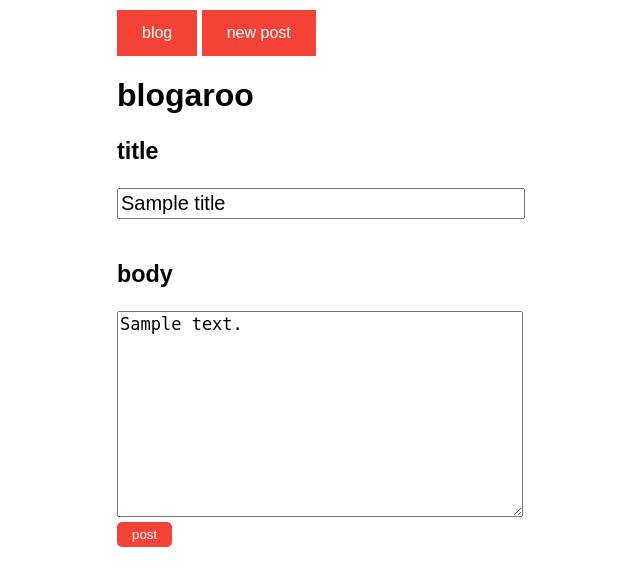
After one commit to gregboe/build-a-blog, a Python web app: template templates/new_post.html in a window 1280 px wide. The commit adds this page. Shown: the top 586 px of the page, without its empty margins (123-763 px from the left). Run offline with Jinja, Linux system fonts and the light colour scheme; the template is opened without the code that fills it: most values are stand-ins (such as "Sample title", 1, 10 or a date in 2020).

Commit message:
Finished pre-hack

```diff
--- a/templates/base.html
+++ b/templates/base.html
@@ -3,14 +3,91 @@
 <html>
 
     <head>
-        <title>Blog</title>
+        <title>blog</title>
+
+        <style type="text/css">
+            body {
+                font-family: sans-serif;
+                width: 800px;
+                margin: 0 auto;
+                padding: 10px;
+            }
+
+            a.nav:link, a.nav:visited {
+                background-color: #f44336;
+                color: white;
+                padding: 14px 25px;
+                text-align: center;
+                text-decoration: none;
+                display: inline-block;
+            }
+
+            a.nav:hover, a.nav:active {
+            background-color: #9e9e9e;
+            }
+
+            a.post-title:link, a.post-title:visited {
+                color: #607d8b;
+                text-decoration: none;
+
+            }
+
+            .error {
+                color: red;
+            }
+
+            label {
+                display: block;
+                font-size: 20px;
+            }
+
+            input[type=text] {
+                width: 400px;
+                font-size: 20px;
+                padding: 2px;
+            }
+
+            textarea {
+                width: 400px;
+                height: 200px;
+                font-size: 17px;
+                font-family: monospace;
+            }
+
+            hr {
+                margin: 20px auto;
+            }
+
+            .post + .post {
+                margin-top: 20px;
+            }
+
+            .post-title {
+                font-weight: bold;
+                font-size: 20px;
+            }
+
+            .post-body {
+                margin: 0;
+                font-size: 17px;
+            }
+            .button {
+                color: white;
+                padding: 5px 15px;
+                background: #f44336;
+                border: 0 none;
+                cursor: pointer;
+                -webkit-border-radius: 5px;
+                border-radius: 5px;
+            }
+        </style>
     </head>
     <body>
         <div class="nav">
-            <a href="/blog">Blog</a>
-            <a href="/">New Post</a>
+            <a class="nav" href="/blog">blog</a>
+            <a class="nav" href="/blog/new_post">new post</a>
         </div>
-
+        <h1>blogaroo</h1>
 
         {% block content %}
         {% endblock %}
--- a/templates/blog.html
+++ b/templates/blog.html
@@ -2,12 +2,12 @@
 
 {% block content %}
 
-<h1>Here is the blog:</h1>
+
 
 {% for post in posts %}
     <div class="post">
-        <div class="post_title">{{ post.title }}</div>
-        <pre class="post_body">{{ post.body }}</pre>
+        <div><a class="post-title" href="/blog/{{ post.key().id() }}">{{ post.title }}</a></div>
+        <pre class="post-body">{{ post.body }}</pre>
     </div>
 {% endfor %}
 
--- /dev/null
+++ b/templates/new_post.html
@@ -0,0 +1,19 @@
+{% extends "base.html" %}
+
+{% block content %}
+
+<form method="post">
+    <label>
+        <div><h3>title</h3></div>
+        <input type="text" name="title" value="{{ title }}"/>
+    </label><br>
+    <label>
+        <div><h3>body</h3></div>
+        <textarea name="body"/>{{ body }}</textarea>
+    </label>
+    <div class="error">{{ error }}</div>
+
+    <input class="button" type="submit" value="post" />
+</form>
+
+{% endblock %}
```
Also changed, not shown: main.py (+27 -12 lines), templates/individual_posts.html (added, +11 -0 lines), 1 other file.
